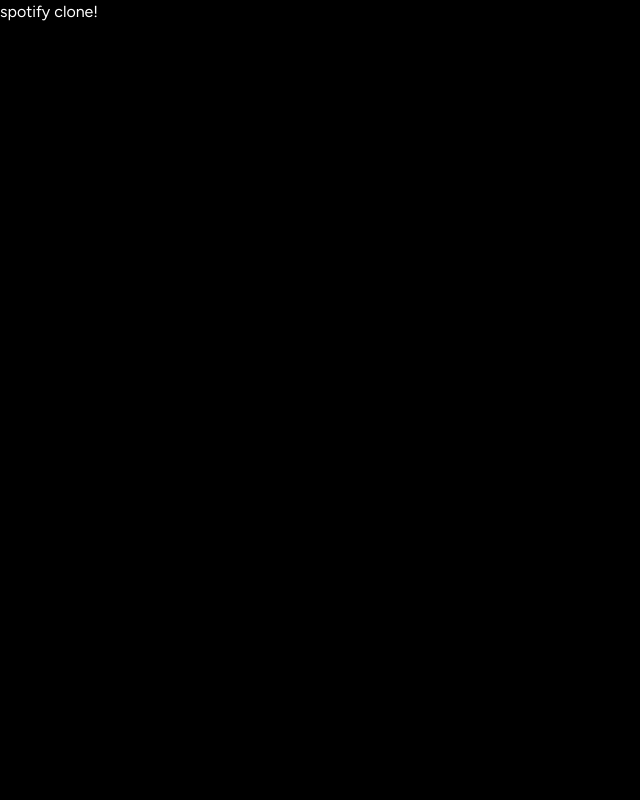
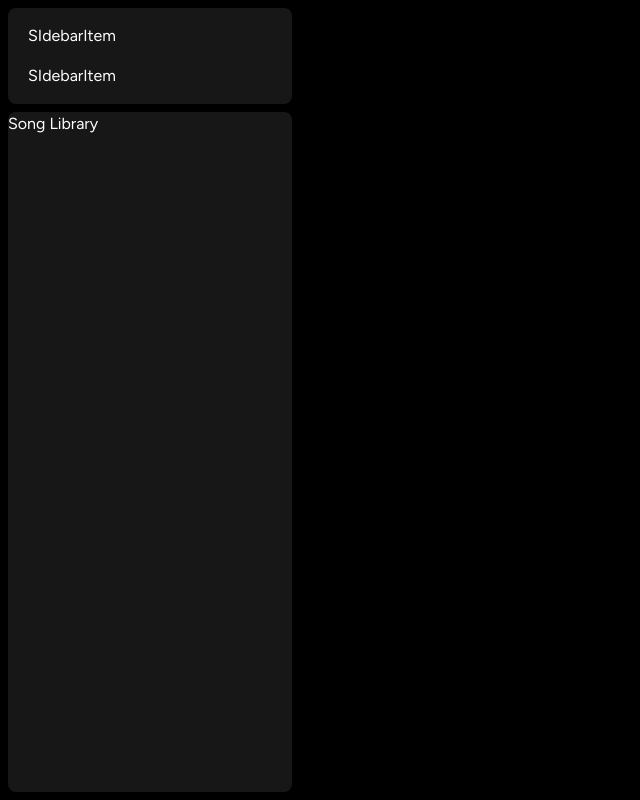
Before and after one commit to Muhammad-Hilmann-f/spotify-clone, a Next.js app: page / in a window 1280 px wide. Shown: the whole page, without its empty margins (0-640 px from the left). Built offline with nearby package versions, Linux system fonts and the light colour scheme.

Commit message:
add components sidebar

```diff
--- a/app/layout.tsx
+++ b/app/layout.tsx
@@ -1,6 +1,7 @@
 import type { Metadata } from "next";
 import { Figtree } from "next/font/google";
 import "./globals.css";
+import Sidebar from "@/components/Sidebar";
 
 const font = Figtree({
   subsets: ["latin"],
@@ -19,7 +20,9 @@
 }) {
   return (
     <html lang="en">
-      <body className={`${font.className} antialiased`}>{children}</body>
+      <body className={`${font.className} antialiased`}>
+        <Sidebar>{children} </Sidebar>
+      </body>
     </html>
   );
 }
--- /dev/null
+++ b/components/Box.tsx
@@ -0,0 +1,18 @@
+import { twMerge } from "tailwind-merge";
+
+interface BoxProps {
+  children: React.ReactNode;
+  className?: string;
+}
+
+const Box: React.FC<BoxProps> = ({ children, className }) => {
+  return (
+    <div
+      className={twMerge(`bg-neutral-900 rounded-lg h-fit w-full`, className)}
+    >
+      {children}
+    </div>
+  );
+};
+
+export default Box;
--- /dev/null
+++ b/components/SIdebarItem.tsx
@@ -0,0 +1,7 @@
+import React from "react";
+
+const SIdebarItem = () => {
+  return <div>SIdebarItem</div>;
+};
+
+export default SIdebarItem;
--- /dev/null
+++ b/components/Sidebar.tsx
@@ -0,0 +1,48 @@
+"use client";
+
+import { usePathname } from "next/navigation";
+import { useMemo } from "react";
+import { BiSearch } from "react-icons/bi";
+import { HiHome } from "react-icons/hi";
+import Box from "./Box";
+import SIdebarItem from "./SIdebarItem";
+
+interface SidebarProps {
+  children: React.ReactNode;
+}
+const Sidebar: React.FC<SidebarProps> = ({ children }) => {
+  const pathName = usePathname();
+  const routes = useMemo(
+    () => [
+      {
+        icon: HiHome,
+        label: "Home",
+        active: pathName !== "/search",
+        href: "/",
+      },
+      {
+        icon: BiSearch,
+        label: "Search",
+        active: pathName === "/search",
+        href: "/search",
+      },
+    ],
+    [pathName]
+  );
+  return (
+    <div className="flex h-full">
+      <div className="hidden md:flex flex-col gap-y-2 bg-black h-full w-[300px] p-2">
+        <Box>
+          <div className="flex flex-col gap-y-4 px-5 py-4">
+            {routes.map((item) => (
+              <SIdebarItem key={item.label} {...item} />
+            ))}
+          </div>
+        </Box>
+        <Box className="overflow-y-auto h-full">Song Library</Box>
+      </div>
+    </div>
+  );
+};
+
+export default Sidebar;
```
Also changed, not shown: package.json (+7 -5 lines), 1 other file (tests, documents, lock files or other folders).
